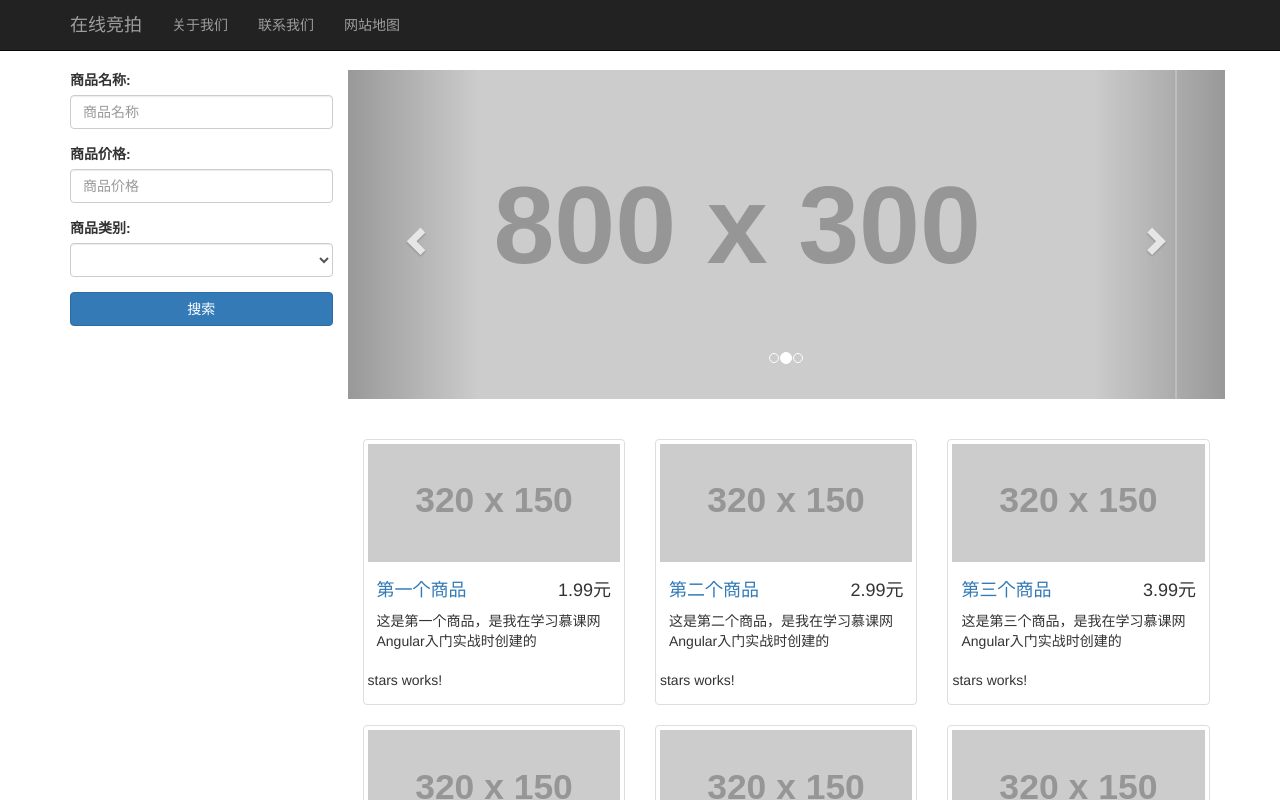
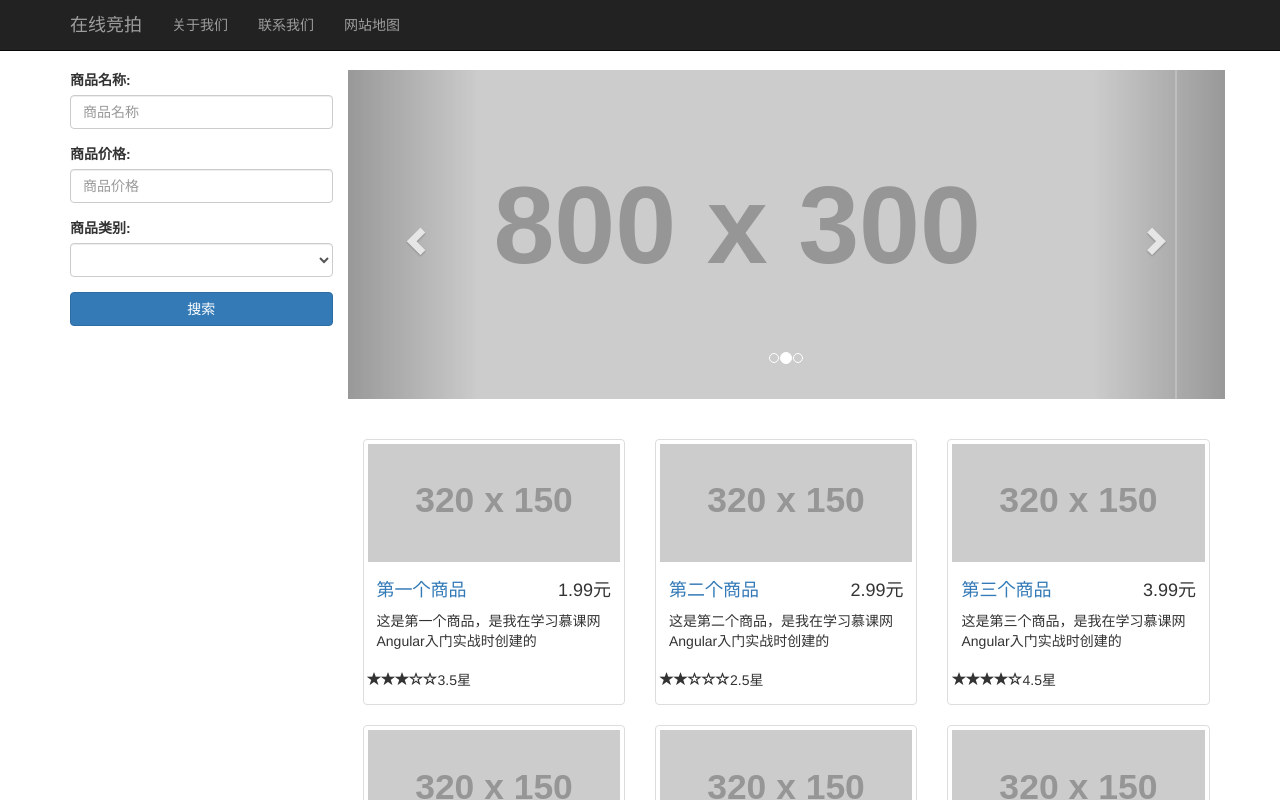
Before and after one commit to kunoka/auction, an Angular app: page / in a window 1280 px wide. Shown: the top 800 px of the page. Built offline with nearby package versions, Linux system fonts and the light colour scheme.

Commit message:
2-10 开发stars组件 完成

```diff
--- a/src/app/product/product.component.html
+++ b/src/app/product/product.component.html
@@ -7,7 +7,7 @@
       <p>{{product.desc}}</p>
     </div>
     <div>
-      <app-stars></app-stars>
+      <app-stars [rating]="product.rating"></app-stars>
     </div>
   </div>
 </div>
--- a/src/app/stars/stars.component.html
+++ b/src/app/stars/stars.component.html
@@ -1,3 +1,5 @@
 <p>
-  stars works!
+  <span *ngFor="let star of stars" class="glyphicon glyphicon-star"
+  [class.glyphicon-star-empty]="star"></span>
+  <span>{{rating}}星</span>
 </p>
--- a/src/app/stars/stars.component.ts
+++ b/src/app/stars/stars.component.ts
@@ -1,4 +1,4 @@
-import { Component, OnInit } from '@angular/core';
+import {Component, OnInit, Input} from '@angular/core';
 
 @Component({
   selector: 'app-stars',
@@ -6,10 +6,17 @@ import { Component, OnInit } from '@angular/core';
   styleUrls: ['./stars.component.css']
 })
 export class StarsComponent implements OnInit {
+  @Input()
+  public rating = 0;
+  private stars: boolean[];
 
-  constructor() { }
+  constructor() {
+  }
 
   ngOnInit() {
+    this.stars = [];
+    for (let i = 1; i <= 5; i++) {
+      this.stars.push(i > this.rating);
+    }
   }
-
 }
```
